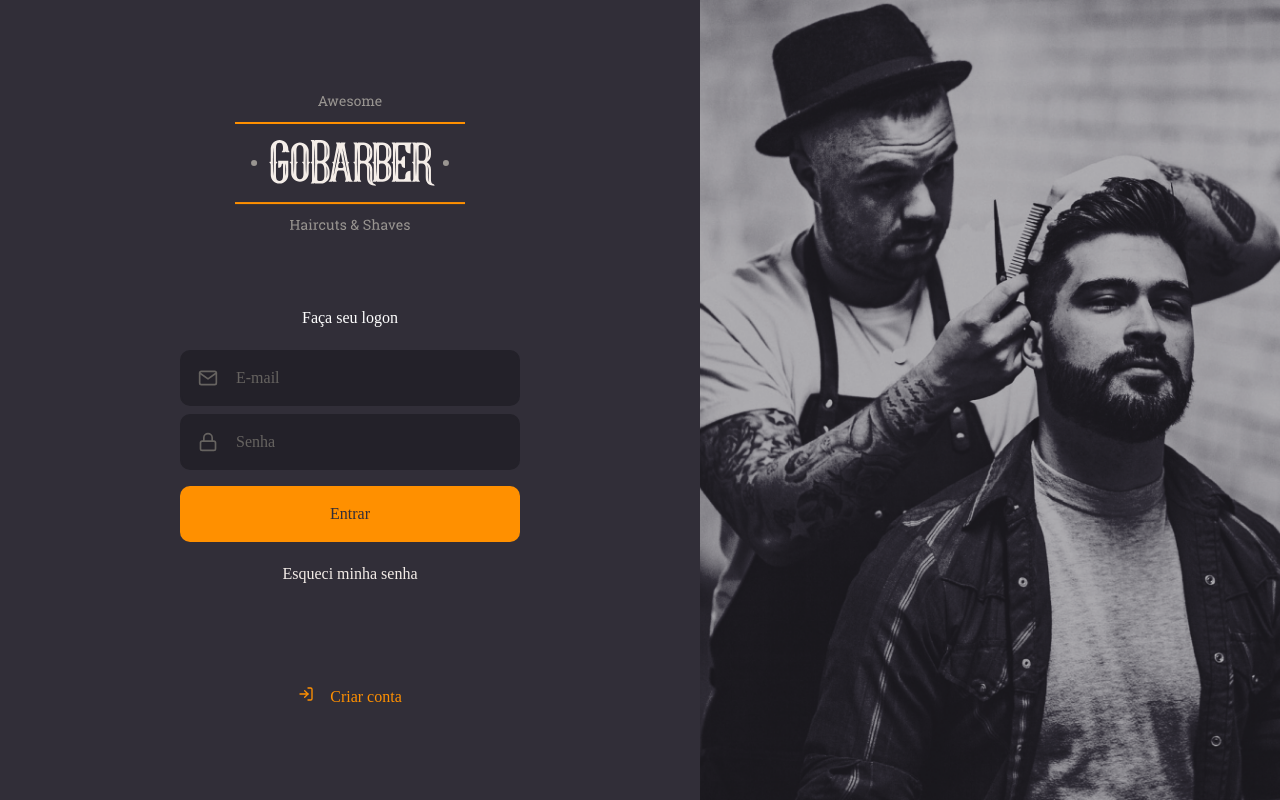
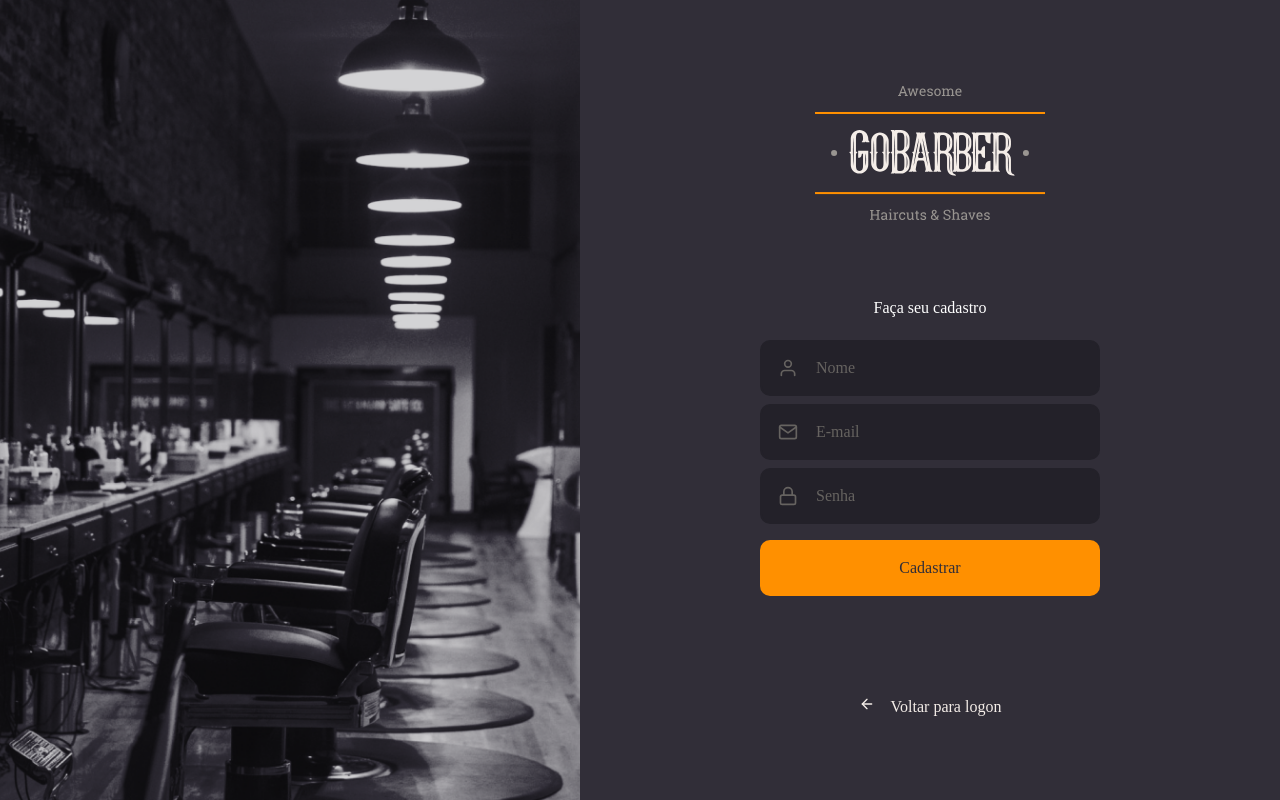
Before and after one commit to CrisMorgantee/goBarber_Web_new, a React (Create React App) app: page /signup in a window 1280 px wide. Built offline with nearby package versions, Linux system fonts and the light colour scheme.

Commit message:
Create SignUp page

```diff
--- a/src/App.tsx
+++ b/src/App.tsx
@@ -1,12 +1,13 @@
 import React from 'react';
-import SignIn from './pages/SignIn';
+import SignUp from './pages/SignUp';
 import GlobalStyle from './styles/global';
 
 function App() {
   return (
     <>
       <GlobalStyle />
-      <SignIn />
+      {/* <SignIn /> */}
+      <SignUp />
     </>
   );
 }
--- /dev/null
+++ b/src/pages/SignUp/index.tsx
@@ -0,0 +1,43 @@
+import React from 'react';
+import {
+  FiArrowLeft as IconArrowLeft,
+  FiLock as IconLock,
+  FiMail as IconMail,
+  FiUser as IconUser,
+} from 'react-icons/fi';
+import Logo from '../../assets/logo.svg';
+import Button from '../../components/Button';
+import Input from '../../components/Input';
+import * as S from './styled';
+
+const SignUp: React.FC = () => (
+  <S.Container>
+    <S.Background />
+
+    <S.Content>
+      <img src={Logo} alt="Logo GoBarber" />
+
+      <form>
+        <h1>Faça seu cadastro</h1>
+
+        <Input name="name" icon={IconUser} placeholder="Nome" type="text" />
+        <Input name="email" icon={IconMail} placeholder="E-mail" type="email" />
+        <Input
+          name="password"
+          icon={IconLock}
+          placeholder="Senha"
+          type="password"
+        />
+
+        <Button type="submit">Cadastrar</Button>
+      </form>
+
+      <a href="login">
+        <IconArrowLeft />
+        Voltar para logon
+      </a>
+    </S.Content>
+  </S.Container>
+);
+
+export default SignUp;
--- /dev/null
+++ b/src/pages/SignUp/styled.ts
@@ -0,0 +1,53 @@
+import { shade } from 'polished';
+import styled from 'styled-components';
+import signUpBackgroundImg from '../../assets/sign-up-background.png';
+
+export const Container = styled.div`
+  height: 100vh;
+  display: flex;
+  align-items: stretch;
+`;
+
+export const Content = styled.div`
+  display: flex;
+  flex-direction: column;
+  place-content: center center;
+  place-items: center center;
+  width: 100%;
+  max-width: 700px;
+
+  form {
+    margin: 80px 0;
+    width: 340px;
+    text-align: center;
+
+    h1 {
+      margin-bottom: 24px;
+    }
+  }
+
+  > a {
+    display: flex;
+    place-content: center center;
+    place-items: center center;
+    color: #f4ede8;
+    display: block;
+    margin-top: 20px;
+    text-decoration: none;
+    transition: color 150ms linear;
+
+    &:hover {
+      color: ${shade(0.2, '#f4ede8')};
+    }
+
+    svg {
+      margin-right: 16px;
+    }
+  }
+`;
+
+export const Background = styled.div`
+  flex: 1;
+  background: url(${signUpBackgroundImg}) no-repeat center;
+  background-size: cover;
+`;
```
Also changed, not shown: src/assets/sign-up-background.png (added).
